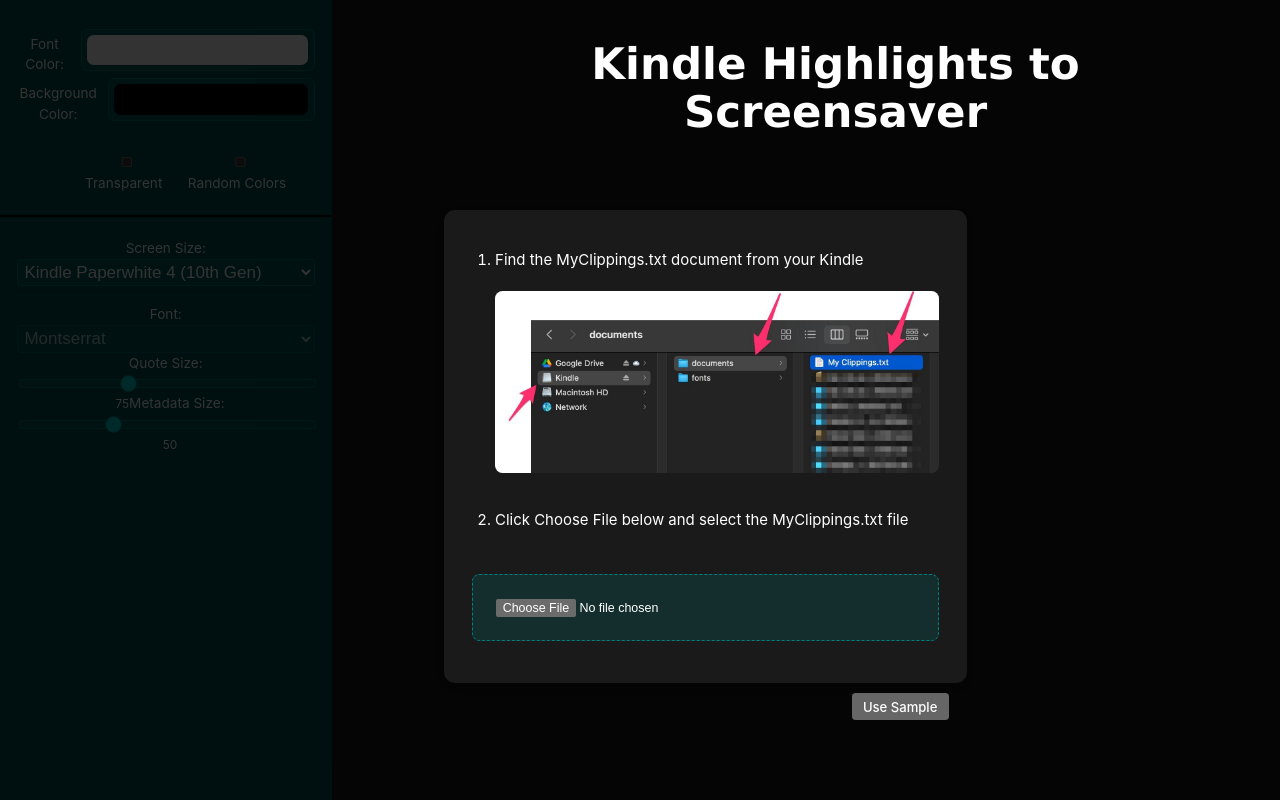
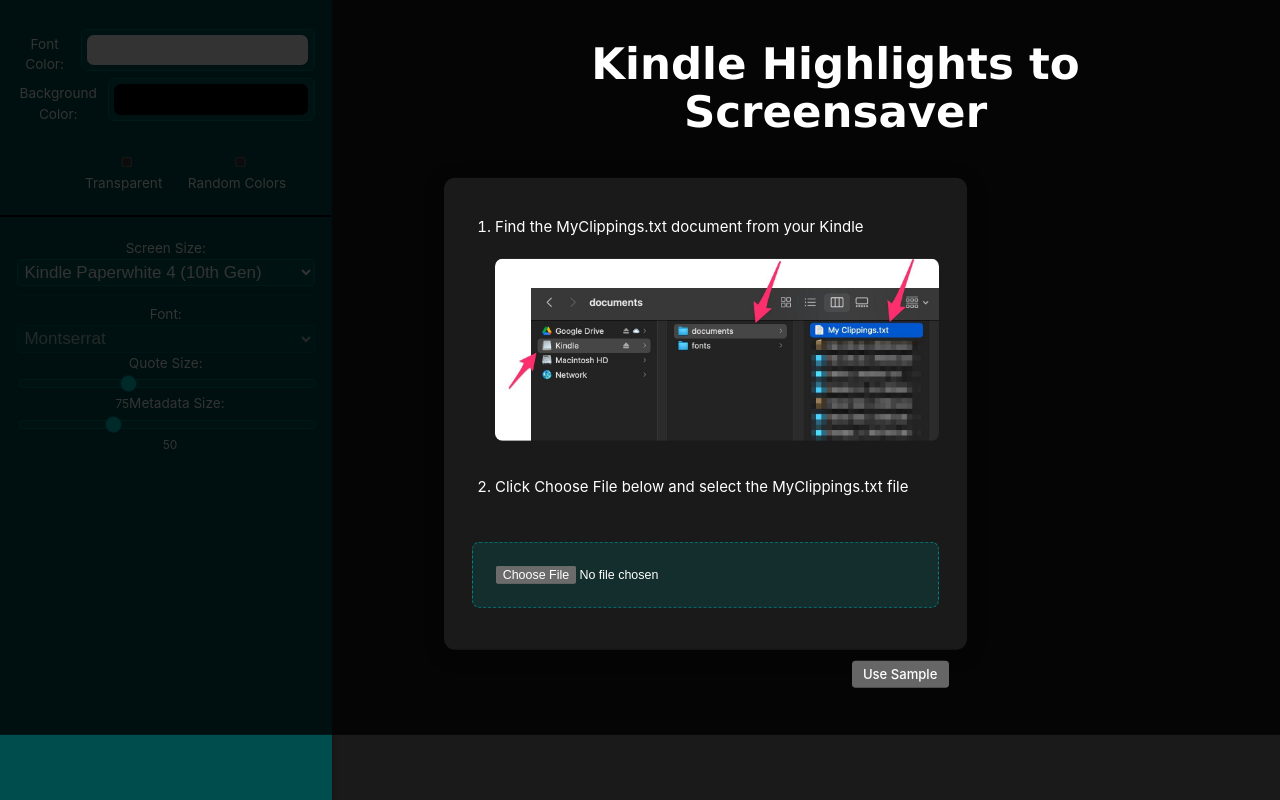
Before and after one commit to SatpalKaler/kindle-quotes, a React (Vite) app: page / in a window 1280 px wide. Shown: the top 800 px of the page. Built offline with nearby package versions, Linux system fonts and the light colour scheme.

Commit message:
Revert "Update App.css"
This reverts commit fbbf3fa9ae7546cadc3fdd49947752584b4c5734.

```diff
--- a/src/App.css
+++ b/src/App.css
@@ -1,6 +1,14 @@
 :root {
   color-scheme: dark;
   background-color: #1a1a1a;
+}
+
+html {
+  zoom: 1;
+  -ms-zoom: 1;
+  -webkit-zoom: 1;
+  transform: scale(1);
+  transform-origin: 0 0;
 }
 
 #root {
```
